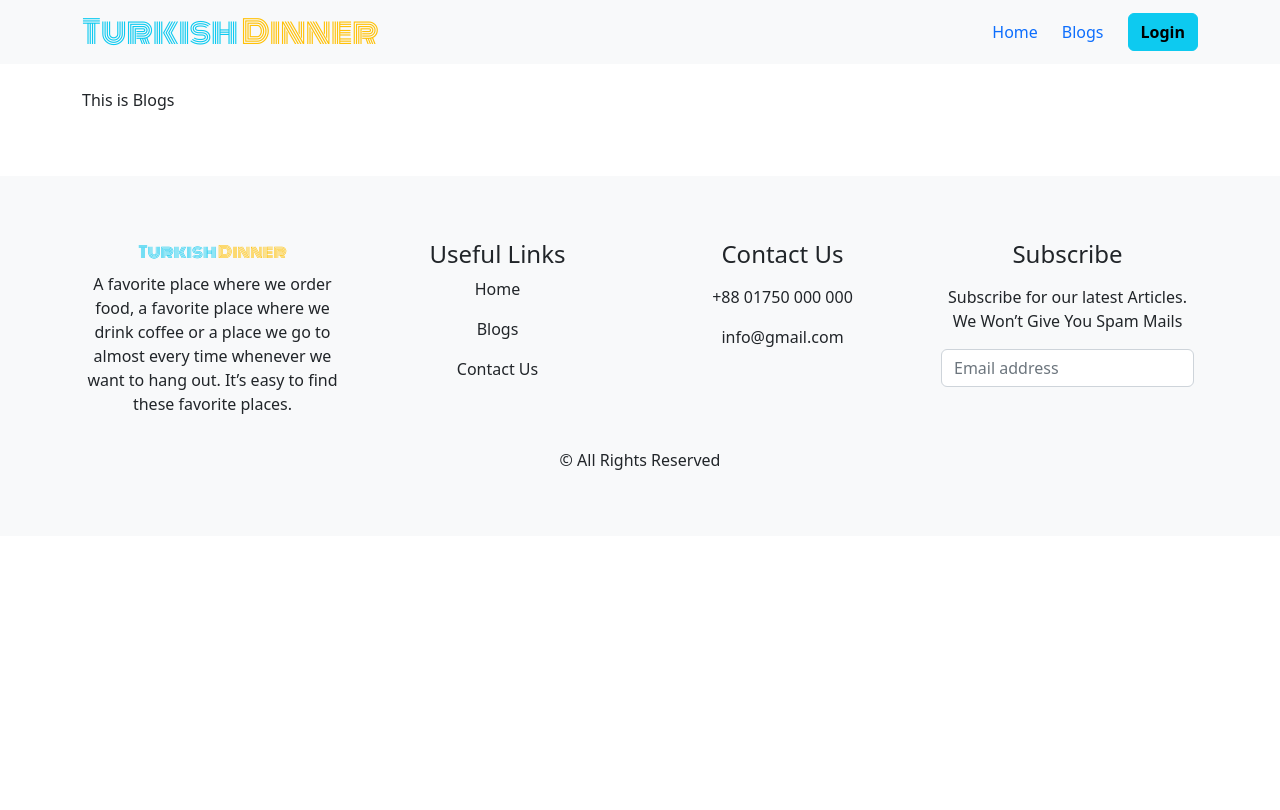
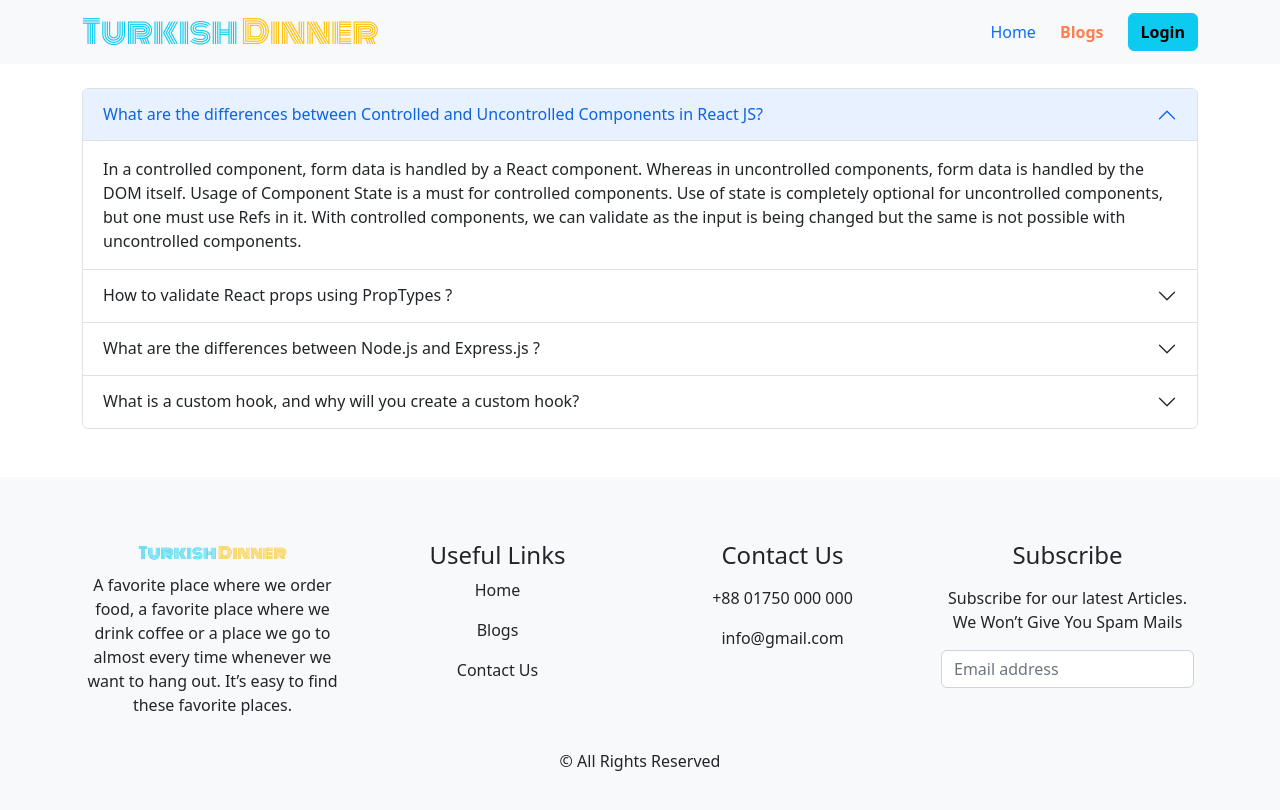
Before and after one commit to ForhadRoben/client-Turkish-Dinner, a React (Vite) app: page /blogs in a window 1280 px wide. Shown: the top 810 px of the page. Built offline with nearby package versions, Linux system fonts and the light colour scheme; no server answers.

Commit message:
blogs-errorpage-added

```diff
--- a/src/index.css
+++ b/src/index.css
@@ -7,3 +7,13 @@
 .text-light-400 {
   color: var(--bs-light);
 }
+
+.active {
+  color: coral;
+  font-weight: 600;
+  text-decoration: none;
+}
+
+.default {
+  text-decoration: none;
+}
--- a/src/pages/home/blogs/Blogs.jsx
+++ b/src/pages/home/blogs/Blogs.jsx
@@ -1,9 +1,58 @@
 import React from 'react';
+import { Accordion } from 'react-bootstrap';
 
 const Blogs = () => {
     return (
         <div>
-            <p>This is Blogs</p>
+            <Accordion defaultActiveKey="0">
+                <Accordion.Item eventKey="0">
+                    <Accordion.Header>What are the differences between Controlled and Uncontrolled Components in React JS?</Accordion.Header>
+                    <Accordion.Body>
+                        In a controlled component, form data is handled by a React component. Whereas in uncontrolled components, form data is handled by the DOM itself.
+                        Usage of Component State is a must for controlled components. Use of state is completely optional for uncontrolled components, but one must use Refs in it.
+                        With controlled components, we can validate as the input is being changed but the same is not possible with uncontrolled components.
+                    </Accordion.Body>
+                </Accordion.Item>
+                <Accordion.Item eventKey="1">
+                    <Accordion.Header>How to validate React props using PropTypes ?</Accordion.Header>
+                    <Accordion.Body>
+                        PropTypes are simply a mechanism that ensures that the passed value is of the correct datatype. This makes sure that we don’t receive an error at the very end of our app by the console which might not be easy to deal with.In latest react installation,we have to write this command in the cmd: npm install prop-types --save
+                        Now if we want to use propTypes in our app, we have to import with this code: import PropTypes from 'prop-types';
+                        React Props Validators: The most basic way we can check a prop's type is by checking if it falls under the category of primitive types in JavaScript, such as a boolean, string, object, and so on.
+
+
+                        String :PropType.string,
+
+                        Object :PropType.object,
+
+                        Array :PropTypes.array,
+
+                        Number :PropType.number,
+
+                        Boolean :PropType.bool,
+
+                        Function: PropType.func,
+
+                        Symbol :PropType.symbol.
+                    </Accordion.Body>
+                </Accordion.Item>
+                <Accordion.Item eventKey="2">
+                    <Accordion.Header>What are the differences between Node.js and Express.js ?</Accordion.Header>
+                    <Accordion.Body>
+                        Node.js: It is used to build server-side, input-output, event-driven apps.It is built on Google’s V8 engine.Run-time platform or environment designed for server-side execution of JavaScript.It requires more coding time.
+                        Express.js:It is used to build web-apps using approaches and principles of Node.js.It is built on Node.js.Framework based on Node.js and requires less coding time.
+                    </Accordion.Body>
+                </Accordion.Item>
+                <Accordion.Item eventKey="3">
+                    <Accordion.Header>What is a custom hook, and why will you create a custom hook?</Accordion.Header>
+                    <Accordion.Body>
+                        Custom Hook is a JavaScript function which we create by ourselves, when we want to share logic between other JavaScript functions. It allows us to reuse some piece of code in several parts of our app.
+
+                        Custom React JS hooks offer reusability as when a custom hook is created, it can be reused easily, which makes the code cleaner and reduces the time to write the code. It also enhances the rendering speed of the code as a custom hook does not need to be rendered again and again while rendering the whole code.When we have component logic that needs to be used by multiple components, we can extract that logic to a custom Hook.Custom Hooks start with "use". Example: useFetch.
+
+                    </Accordion.Body>
+                </Accordion.Item>
+            </Accordion>
         </div>
     );
 };
--- /dev/null
+++ b/src/pages/shared/errorPage/ErrorPage.jsx
@@ -0,0 +1,27 @@
+import React from 'react'
+import { Link, } from 'react-router-dom'
+
+
+const ErrorPage = () => {
+
+    return (
+        <div className="d-flex align-items-center justify-content-center vh-100">
+            <div className="text-center row">
+                <div className=" col-md-6">
+                    <img src="https://cdn.pixabay.com/photo/2017/03/09/12/31/error-2129569__340.jpg" alt=""
+                        className="img-fluid" />
+                </div>
+                <div className=" col-md-6 mt-5">
+                    <p className="fs-3"> <span className="text-danger">Opps!</span> Page not found.</p>
+                    <p className="lead">
+                        The page you’re looking for doesn’t exist.
+                    </p>
+                    <Link to="/" className="btn btn-primary">Go Home</Link>
+                </div>
+
+            </div>
+        </div>
+    )
+}
+
+export default ErrorPage;
--- a/src/pages/shared/header/Header.jsx
+++ b/src/pages/shared/header/Header.jsx
@@ -2,6 +2,7 @@ import React, { useContext } from 'react';
 import { Button, Container, Nav, Navbar } from 'react-bootstrap';
 import { Link } from 'react-router-dom';
 import { AuthContext } from '../../../provider/AuthProvider';
+import { NavLink } from 'react-router-dom';
 
 const Header = () => {
     const { user, logOut } = useContext(AuthContext);
@@ -18,8 +19,22 @@ const Header = () => {
                     <Navbar.Toggle aria-controls="responsive-navbar-nav" />
                     <Navbar.Collapse id="responsive-navbar-nav">
                         <Nav className="ms-auto d-flex justify-content-start align-items-center text-decoration-none gap-4">
-                            <Link to="/" className='text-decoration-none'>Home</Link>
-                            <Link to="/blogs" className='text-decoration-none'>Blogs</Link>
+                            <NavLink
+                                to='/'
+                                aria-label='home'
+                                title='Home'
+                                className={({ isActive }) => (isActive ? 'active' : 'default')}
+                            >
+                                Home
+                            </NavLink>
+                            <NavLink
+                                to='/blogs'
+                                aria-label='blogs'
+                                title='Blogs'
+                                className={({ isActive }) => (isActive ? 'active' : 'default')}
+                            >
+                                Blogs
+                            </NavLink>
                             {user ? <><img title={user.displayName} className='rounded-circle' style={{ hight: "40px", width: "40px" }} src={user.photoURL} alt="" />
                                 <Button onClick={handleLogOut} variant="info" className='fw-semibold'>Logout</Button> </> :
                                 <Link to="/login">
--- a/src/routes/Routes.jsx
+++ b/src/routes/Routes.jsx
@@ -7,12 +7,14 @@ import Blogs from "../pages/home/blogs/Blogs";
 import Login from "../pages/login/login/Login";
 import Register from "../pages/login/register/Register";
 import PrivateRoute from "./PrivateRoute";
+import ErrorPage from "../pages/shared/errorPage/ErrorPage";
 
 
 const router = createBrowserRouter([
     {
         path: '/',
         element: <Main></Main>,
+        errorElement: <ErrorPage></ErrorPage>,
         children: [
             {
                 path: '/', element: <Home></Home>
@@ -22,6 +24,7 @@ const router = createBrowserRouter([
     {
         path: '/chefInfo',
         element: <RecipesLayout></RecipesLayout>,
+
         children: [
             {
                 path: '/chefInfo/:id',
@@ -33,7 +36,9 @@ const router = createBrowserRouter([
 
     },
     {
-        path: '/', element: <RecipesLayout></RecipesLayout>,
+        path: '/',
+        element: <RecipesLayout></RecipesLayout>,
+
         children: [
             {
                 path: '/blogs', element: <Blogs></Blogs>
```
